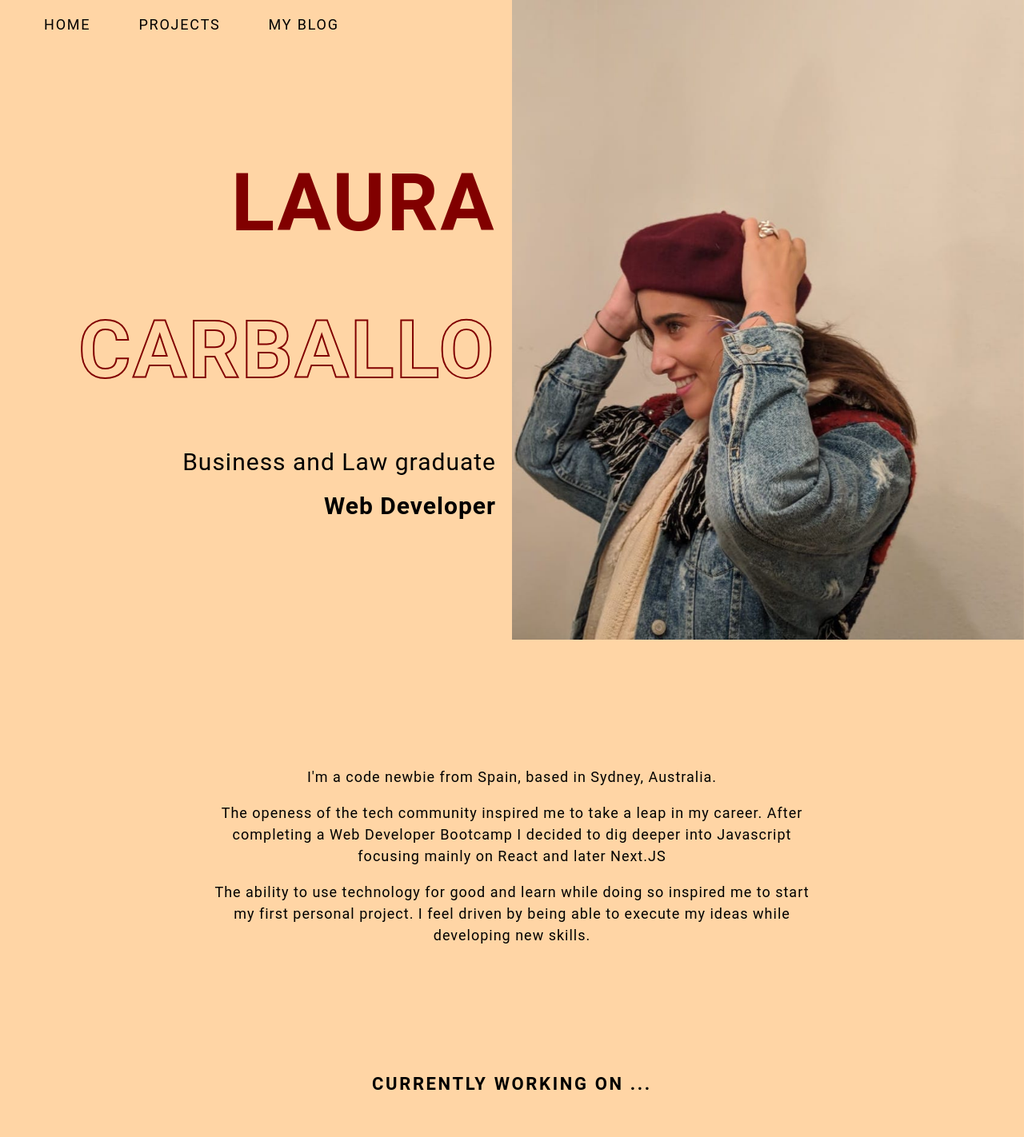
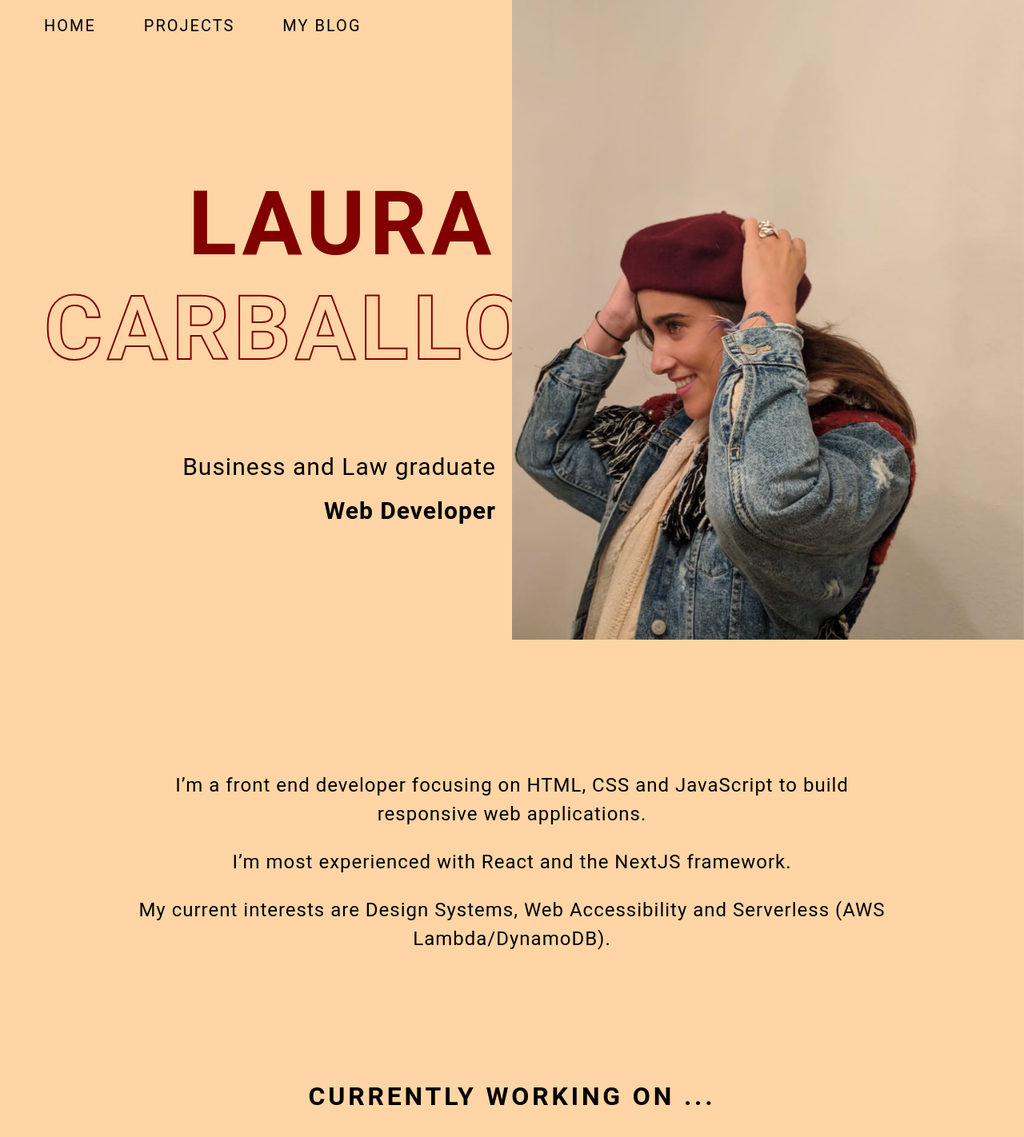
Before and after one commit to hardiktheprogrammer/lauracarballo.com, a Next.js app: page / in a window 1280 px wide. Shown: the top 1422 px of the page at 80% size. Built offline with nearby package versions, Linux system fonts and the light colour scheme; no server answers; some icons are missing.

Commit message:
Updated to latest version + Init update a11y

```diff
--- a/components/Header.js
+++ b/components/Header.js
@@ -1,6 +1,7 @@
 import { useSession, signIn, signOut } from "next-auth/client";
+import Nav from "./Nav";
 
-export default function Header() {
+export default function Header({ active }) {
   const [session] = useSession();
 
   const handleLogin = (e) => {
@@ -14,8 +15,9 @@ export default function Header() {
   };
 
   return (
-    <div className="header">
-      <div className="user__login">
+    <header role="banner">
+      <Nav />
+      <div className={active ? "user__login" : "displayNone"}>
         {session ? (
           <>
             <img src={session.user.github.avatar} className="user__img" />
@@ -38,10 +40,9 @@ export default function Header() {
         )}
       </div>
       <style jsx>{`
-        .header {
+        header {
           display: block;
           text-align: right;
-          padding: 10px;
         }
         .user__login {
           display: flex;
@@ -50,7 +51,7 @@ export default function Header() {
         .user__log {
           display: flex;
           align-items: center;
-          padding: 0px 10px;
+          padding: 15px 10px;
         }
 
         .user__img {
@@ -69,6 +70,6 @@ export default function Header() {
           }
         }
       `}</style>
-    </div>
+    </header>
   );
 }
--- a/components/Nav.js
+++ b/components/Nav.js
@@ -1,6 +1,6 @@
 export default function Nav() {
   return (
-    <div className="nav">
+    <nav role="navigation">
       <a className="nav__link" href="/">
         HOME
       </a>
@@ -12,14 +12,13 @@ export default function Nav() {
       </a>
 
       <style jsx>{`
-        .nav {
+        nav {
           position: absolute;
           left: 55px;
           display: flex;
           align-content: flex-start;
           margin-top: 20px;
           font-weight: 400;
-          font-size: 18px;
           letter-spacing: 0.1em;
           z-index: 1;
         }
@@ -28,7 +27,7 @@ export default function Nav() {
           display: block;
           margin: 0px 30px;
           font-weight: 400;
-          font-size: 18px;
+          font-size: 20px;
           letter-spacing: 0.1em;
         }
 
@@ -47,6 +46,6 @@ export default function Nav() {
           }
         }
       `}</style>
-    </div>
+    </nav>
   );
 }
--- a/components/Projects.js
+++ b/components/Projects.js
@@ -21,14 +21,14 @@ export default function Projects({ name, description, website }) {
       <style jsx>{`
         .projects__item {
           display: grid;
-          grid-template-columns: 30% 70%;
+          grid-template-columns: 40% 60%;
           margin-top: 50px;
           text-align: left;
         }
 
         .projects__item-name {
           font-weight: 700;
-          font-size: 22px;
+          font-size: 1.5rem;
         }
 
         .projects__item-learn-more {
@@ -98,9 +98,6 @@ export default function Projects({ name, description, website }) {
             text-align: center;
           }
 
-          .projects__item-name {
-          }
-
           .projects__item-description {
             margin-left: 0px;
             text-align: center;
--- /dev/null
+++ b/next.config.js
@@ -0,0 +1,10 @@
+module.exports = {
+  i18n: {
+    // These are all the locales you want to support in
+    // your application
+    locales: ["en"],
+    // This is the default locale you want to be used when visiting
+    // a non-locale prefixed path e.g. `/hello`
+    defaultLocale: "en",
+  },
+};
--- a/package.json
+++ b/package.json
@@ -11,7 +11,7 @@
     "@arunoda/git-cms": "^1.1.0",
     "classnames": "^2.2.6",
     "markdown-to-jsx": "^7.0.0",
-    "next": "9.5.3",
+    "next": "^10.0.3",
     "next-auth": "^3.1.0",
     "prismjs": "^1.22.0",
     "react": "16.13.1",
--- a/pages/blog.js
+++ b/pages/blog.js
@@ -13,9 +13,8 @@ export default function Posts({ postList }) {
         <title>Laura - Blog</title>
         <link rel="icon" href="/favicon.ico" />
       </Head>
-      <Nav />
 
-      <Header />
+      <Header active />
 
       <main className="page__inner blog">
         <h1 className="blog__title">
@@ -47,7 +46,7 @@ export default function Posts({ postList }) {
 
         .blog__title {
           font-weight: 700;
-          font-size: 60px;
+          font-size: 4.75rem;
           letter-spacing: 0.05em;
           -webkit-text-stroke: 2px #810000;
           color: #ffd5a5;
--- a/pages/index.js
+++ b/pages/index.js
@@ -1,5 +1,5 @@
 import Head from "../components/Head";
-import Nav from "../components/Nav";
+import Header from "../components/Header";
 import Projects from "../components/Projects";
 
 export default function Home() {
@@ -7,14 +7,15 @@ export default function Home() {
     <>
       <Head title="Laura Carballo" />
       <body className="page">
-        <Nav />
+        <Header />
 
-        <div className="hero">
+        <main role="main">
+          <section className="hero">
             <div className="hero__text animation-left">
-            <div className="hero__text__title">
-              <h1 className="hero__text__title_bold">LAURA</h1>
-              <h1 className="hero__text__title_stroke">CARBALLO</h1>
-            </div>
+              <h1 className="hero__text__title">
+                <div className="hero__text__title_bold">LAURA</div>
+                <div className="hero__text__title_stroke">CARBALLO</div>
+              </h1>
               <div className="hero__text__undertitle">
                 <h2 className="hero__text_weight400">
                   Business and Law graduate
@@ -27,32 +28,36 @@ export default function Home() {
               src="/laura.jpeg"
               alt="Laura wearing a nice red hat"
             />
-        </div>
-        <div className="hero__text__social-media">
-          <a href="https://github.com/lauracarballo">
+          </section>
+
+          <section id="socialmedia" className="hero__text__social-media">
+            <a
+              href="https://github.com/lauracarballo"
+              aria-label="Go to Laura's Github Profile"
+            >
               <i className="fab fa-github"></i>
             </a>
-          <a href="https://twitter.com/lcarb14">
+            <a
+              href="https://twitter.com/lcarb14"
+              aria-label="Go to Laura's Twitter Profile"
+            >
               <i className="fab fa-twitter"></i>
             </a>
-        </div>
+          </section>
 
-        <section id="about" className="page__inner page__inner_m120">
-          <div className="about">
-            <p>I'm a code newbie from Spain, based in Sydney, Australia.</p>
+          <section id="aboutme" className="page__inner page__inner_m120">
+            <h2 className="visually-hidden">About Me</h2>
+            <p>
+              I’m a front end developer focusing on HTML, CSS and JavaScript to
+              build responsive web applications.
+            </p>
+
+            <p>I’m most experienced with React and the NextJS framework.</p>
 
             <p>
-              The openess of the tech community inspired me to take a leap in my
-              career. After completing a Web Developer Bootcamp I decided to dig
-              deeper into Javascript focusing mainly on React and later Next.JS
+              My current interests are Design Systems, Web Accessibility and
+              Serverless (AWS Lambda/DynamoDB).
             </p>
-
-            <p>
-              The ability to use technology for good and learn while doing so
-              inspired me to start my first personal project. I feel driven by
-              being able to execute my ideas while developing new skills.
-            </p>
-          </div>
           </section>
 
           <section id="projects">
@@ -87,6 +92,7 @@ export default function Home() {
               <strong>Back to top</strong>
             </a>
           </section>
+        </main>
         <style jsx>{`
           .page {
             margin: 0;
@@ -105,12 +111,6 @@ export default function Home() {
           a {
             color: #000;
             text-decoration: none;
-          }
-
-          .page__inner {
-            max-width: 750px;
-            margin: 0 auto;
-            text-align: center;
           }
 
           .page__inner_m120 {
@@ -159,7 +159,7 @@ export default function Home() {
 
           .hero__text__title {
             font-weight: 700;
-            font-size: 50px;
+            font-size: 7rem;
             letter-spacing: 0.05em;
           }
 
@@ -227,13 +227,13 @@ export default function Home() {
 
           /* About */
 
-          .about {
+          #aboutme {
             padding: 20px 0px;
           }
 
           .projects__title {
             font-weight: 700;
-            font-size: 22px;
+            font-size: 2rem;
             line-height: 30px;
             letter-spacing: 0.12em;
           }
--- a/styles/globals.css
+++ b/styles/globals.css
@@ -3,14 +3,14 @@ body {
   margin: 0;
   font-family: "Roboto", sans-serif;
   font-weight: 400;
-  font-size: 20px;
+  font-size: 1.5rem;
   letter-spacing: 0.05em;
   color: #000;
   background-color: #ffd5a5;
 }
 
 .page__inner {
-  max-width: 750px;
+  max-width: 60rem;
   margin: 0 auto;
   text-align: center;
 }
@@ -26,7 +26,7 @@ a {
 }
 
 p {
-  font-size: 18px;
+  font-size: 1.5rem;
   line-height: 1.5;
 }
 
@@ -47,6 +47,21 @@ code {
   background-color: #ffe7cc;
 }
 
+.displayNone {
+  display: none;
+}
+
+.visually-hidden {
+  border: 0;
+  clip: rect(0 0 0 0);
+  height: 1px;
+  margin: -1px;
+  overflow: hidden;
+  padding: 0;
+  position: absolute;
+  width: 1px;
+}
+
 @media only screen and (max-width: 767px) {
   pre {
     overflow: scroll;
```
Also changed, not shown: 1 other file (tests, documents, lock files or other folders). Lines whose indentation alone changed are shown as unchanged.
